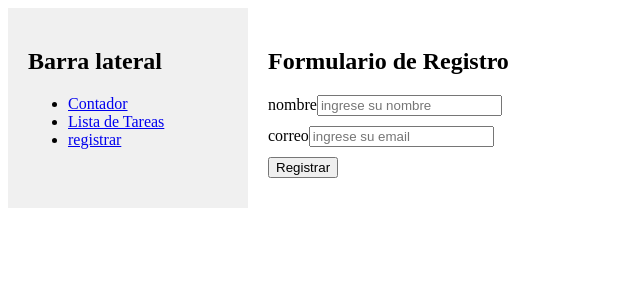
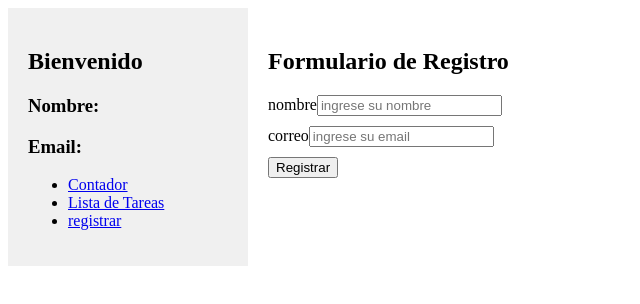
Before and after one commit to Jack12346789/proyecto-vue, a Vue app: page /registrar in a window 1280 px wide. Shown: the top 304 px of the page, without its empty margins (0-640 px from the left). Built offline with nearby package versions, Linux system fonts and the light colour scheme.

Commit message:
crea Store de pinia para almacernar, mostrar datos de registro

```diff
--- a/src/components/Sidebar.vue
+++ b/src/components/Sidebar.vue
@@ -1,6 +1,8 @@
 <template>
     <div class="sidebar">
-        <h2>Barra lateral</h2>
+        <h2>Bienvenido</h2>
+        <h3>Nombre: {{ nombre }}</h3>
+        <h3>Email: {{ email }}</h3>
         <ul>
             <li><router-link to = "/contador">Contador</router-link></li>
             <li><router-link to = "/lista-de-tareas">Lista de Tareas</router-link></li>
@@ -10,6 +12,19 @@
 </template>
 
 <script setup>
+    import { useRegistrarStore } from '@/modules/registro/stores/registrarStore';
+    import { ref, watch } from 'vue';
+    const registrarStore = useRegistrarStore();
+    const nombre = ref(registrarStore.nombre.value)
+    const email = ref(registrarStore.email.value)
+
+    watch (()=> registrarStore.nombre, (newValue) => {//sirve para mostrar los cambios de las varianles reactivas en otros archivos
+        nombre.value = newValue
+    })
+
+    watch (()=> registrarStore.email, (newValue) => {//sirve para mostrar los cambios de las varianles reactivas en otros archivos
+        email.value = newValue
+    })
 
 </script>
 
--- /dev/null
+++ b/src/modules/registro/stores/registrarStore.js
@@ -0,0 +1,16 @@
+//pinia sirve para poder usar las variables en otros archivos
+import { defineStore } from 'pinia';
+import { ref } from 'vue';
+
+export const useRegistrarStore = defineStore('registrar', () =>{ //ponermos export para usarlo en otro archivo
+    const nombre = ref('');
+    const email = ref('');
+
+    const guardarRegistro = (nombreFormulario, emailFormulario) => {
+        nombre.value = nombreFormulario;
+        email.value = emailFormulario;
+    }
+
+    return {nombre, email, guardarRegistro}
+
+})
--- a/src/modules/registro/views/RegistrarView.vue
+++ b/src/modules/registro/views/RegistrarView.vue
@@ -4,13 +4,13 @@
         <Form :validation-schema="schema" @submit="onSubmit()">
             <div class="form">
                 <label for="nombre">nombre</label>
-                <Field type="text" name="nombre" id="nombre" placeholder="ingrese su nombre"/>
+                <Field v-model="nombre" type="text" name="nombre" id="nombre" placeholder="ingrese su nombre"/>
                 <ErrorMessage name="nombre"></ErrorMessage>
             </div>
 
             <div class="form">
                 <label for="correo">correo</label>
-                <Field type="email" name="email" id="email" placeholder="ingrese su email"/>
+                <Field v-model="email" type="email" name="email" id="email" placeholder="ingrese su email"/>
                 <ErrorMessage name="email"></ErrorMessage>
 
             </div>
@@ -26,10 +26,18 @@
 <script setup>
 import { Form, Field, ErrorMessage } from 'vee-validate';
 import { schema } from '../schemas/validationSchema';
+import { useRegistrarStore } from '../stores/registrarStore';
+import { ref } from 'vue';
+
+const registrarStore = useRegistrarStore();
+const nombre = ref('');
+const email = ref('');
 
 //funcion
 const onSubmit = () => {
+    registrarStore.guardarRegistro(nombre.value,email.value)
     console.log("se ha enviado el formulario")
+    console.log(nombre.value, email.value)
 }
 </script>
 
```
